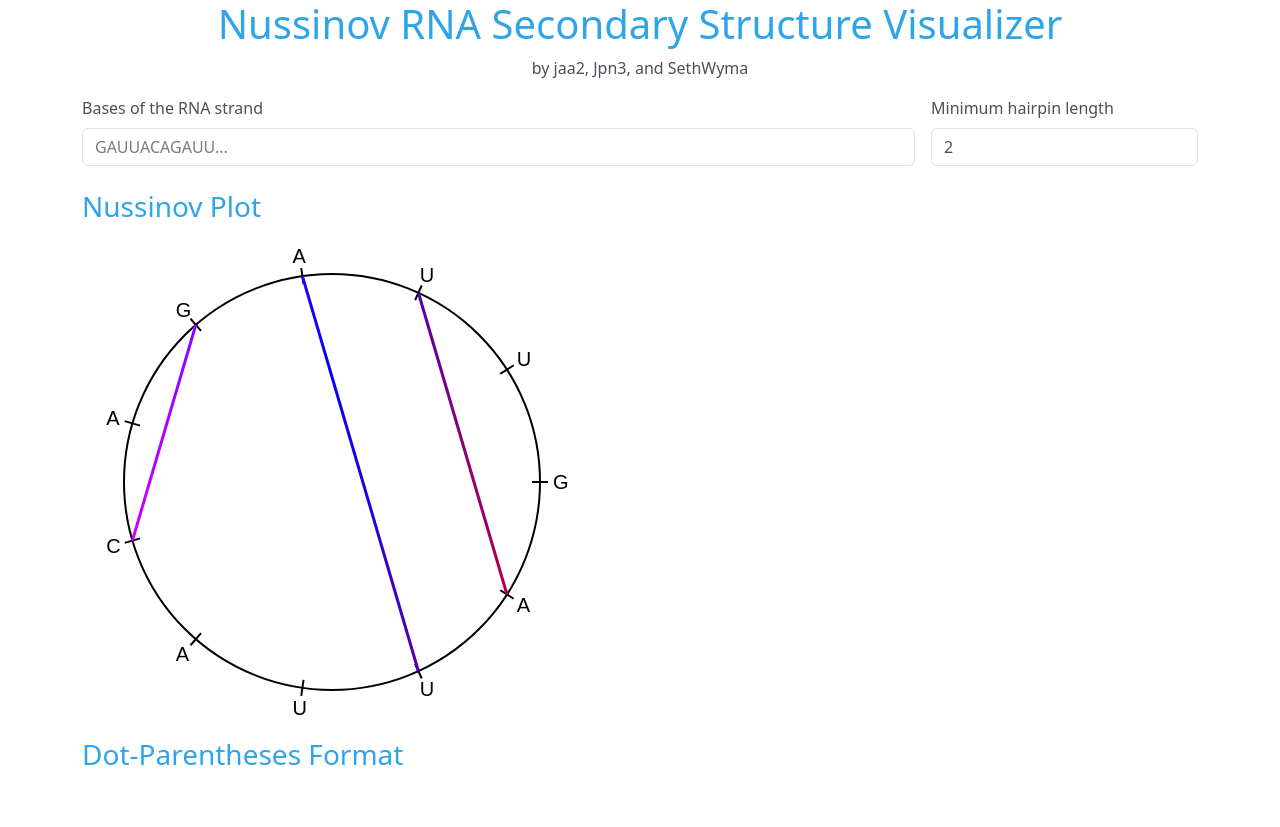
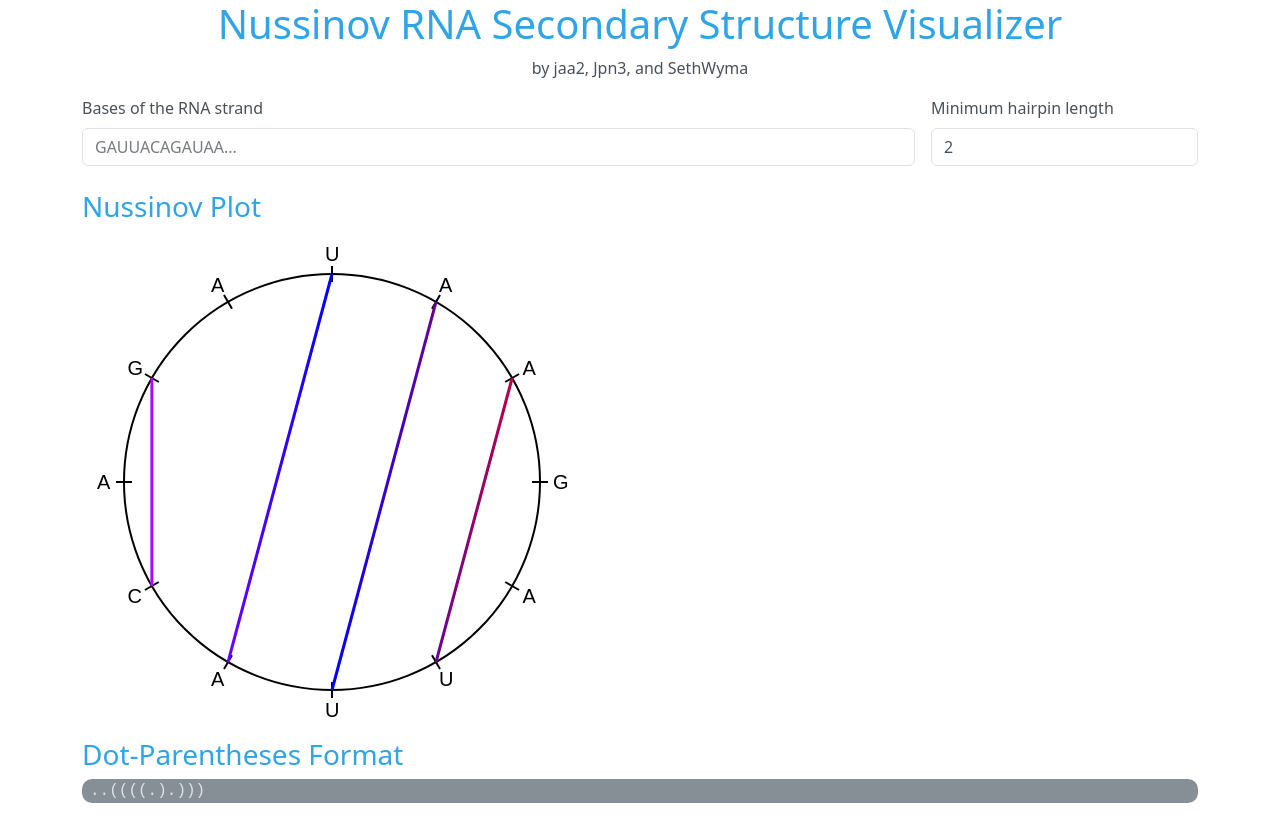
Before and after one commit to jaa2/nussinov-rna-visualizer, a React (Create React App) app: page / in a window 1280 px wide. Before the commit the page ends 803 px from the top, so only its background shows below. Built offline with nearby package versions, Linux system fonts and the light colour scheme.

Commit message:
Update all content consistently

```diff
--- a/src/App.tsx
+++ b/src/App.tsx
@@ -11,15 +11,6 @@ const App = function App() {
   const [warnings, setWarnings] = React.useState<Array<string>>([]);
   const [isDNAtoRNA, setIsDNAtoRNA] = React.useState<boolean>(false);
   const [dotParenthesesOutput, setDotParenthesesOutput] = React.useState<string>('');
-
-  useEffect(() => {
-    // Called on component load
-    const defaultBases = 'GAUUACAGAUU';
-    const defaultMinHairpin = 2;
-    setPairs(nussinov(defaultBases));
-    setBases(defaultBases);
-    setMinHairpin(defaultMinHairpin);
-  }, []);
 
   /**
    * Sets the graph as a new set of bases
@@ -37,11 +28,18 @@ const App = function App() {
     setBases(filteredStr);
   }
 
+  useEffect(() => {
+    // Called on component load
+    const defaultBases = 'GAUUACAGAUAA';
+    const defaultMinHairpin = 2;
+    setMinHairpin(defaultMinHairpin);
+    updateBases(defaultBases);
+  }, []);
+
   function updateMinHairpin(newMinHairpin: number) {
     const clampedMinHairpin = Math.min(bases.length, Math.max(1, newMinHairpin));
     setMinHairpin(clampedMinHairpin);
-    setPairs(nussinov(bases, clampedMinHairpin));
-    setBases(bases);
+    updateBases(bases);
   }
 
   const warningsElements: Array<JSX.Element> = warnings.map((warningStr) => (
@@ -59,7 +57,7 @@ const App = function App() {
       <div className="row g-3">
         <div className="col-9">
           <label htmlFor="bases-input" className="form-label">Bases of the RNA strand</label>
-          <input className="form-control" id="bases-input" type="text" placeholder="GAUUACAGAUU..." onChange={(e) => { updateBases(e.target.value); }} />
+          <input className="form-control" id="bases-input" type="text" placeholder="GAUUACAGAUAA..." onChange={(e) => { updateBases(e.target.value); }} />
         </div>
         <div className="col-3">
           <label htmlFor="bases-input" className="form-label">Minimum hairpin length</label>
```
